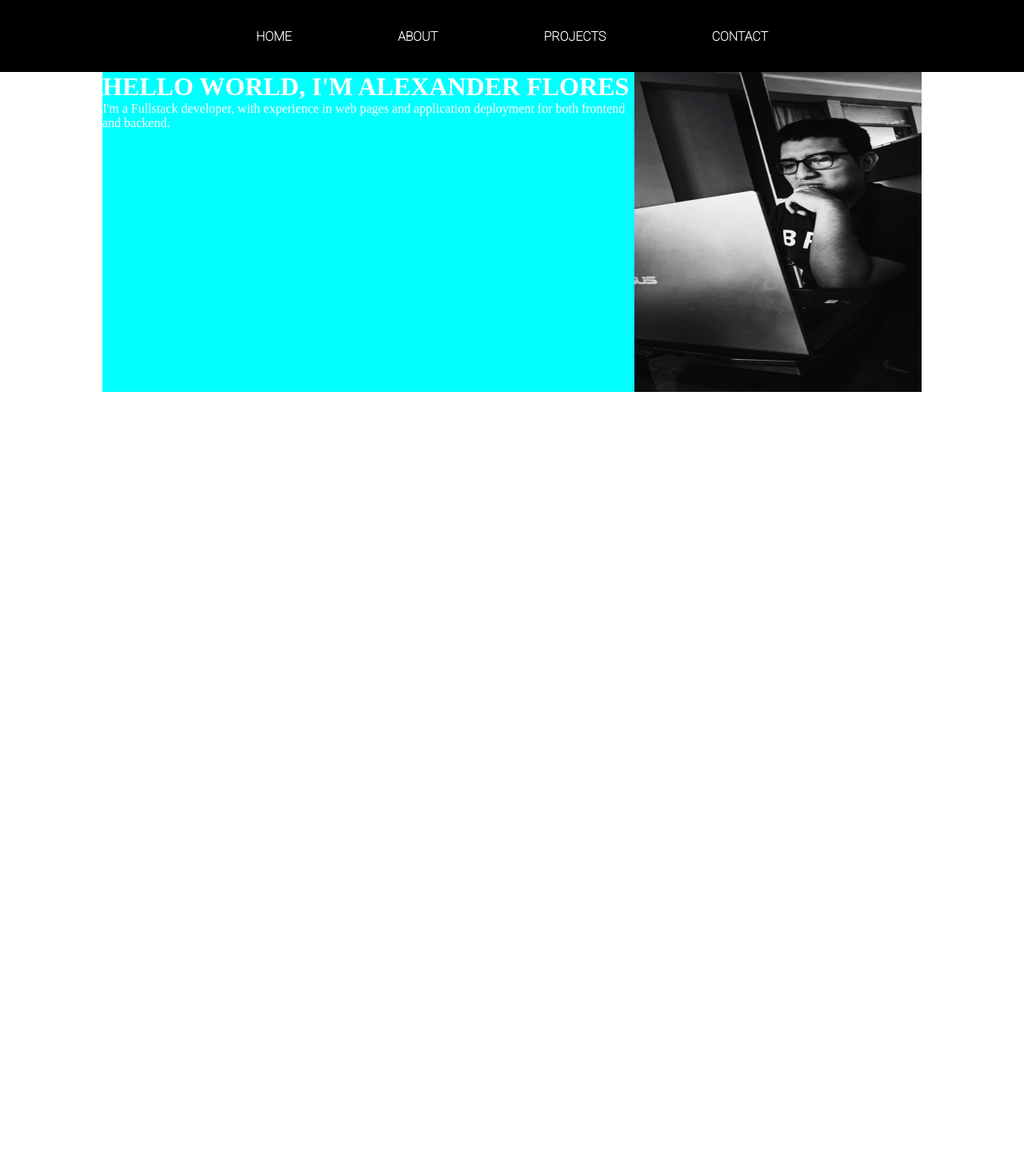
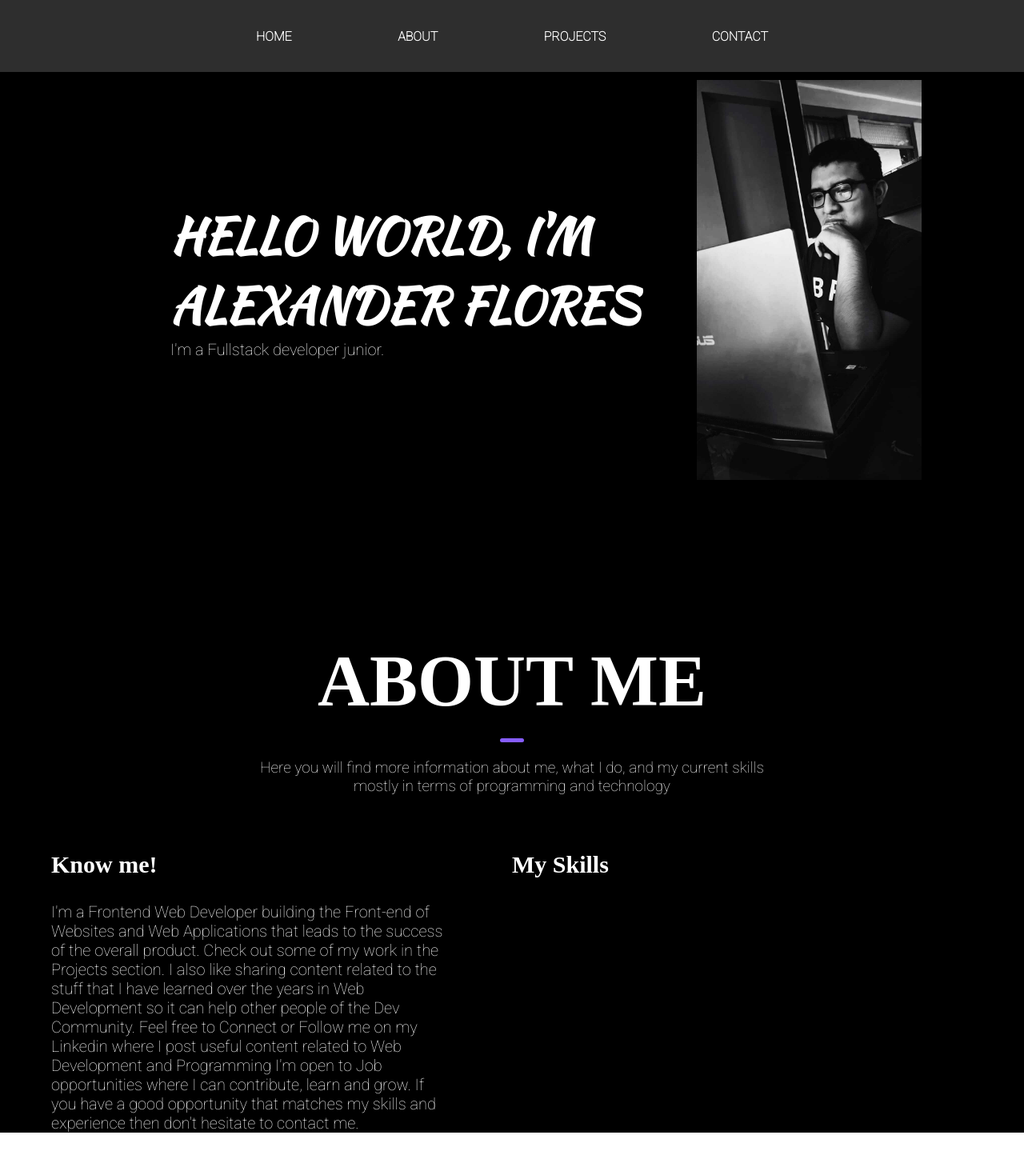
Before and after one commit to aleximate/PORTFOLIO-ANGULAR, an Angular app in the folder portfolio/: page / in a window 1280 px wide. Shown: the top 1454 px of the page at 80% size. Before the commit the page ends 800 px from the top, so only its background shows below. Built offline with nearby package versions, Linux system fonts and the light colour scheme.

Commit message:
feat: add styles and section about me

```diff
--- /dev/null
+++ b/portfolio/src/app/Components/about-me/about-me.component.html
@@ -0,0 +1,20 @@
+<div class="container">
+  <div class="container-1">
+    <h1>ABOUT ME</h1>
+    <div class="line"></div>
+    <p>Here you will find more information about me, what I do, and my current skills mostly in terms of programming and technology</p>
+  </div>
+  <div class="container-2">
+    <div class="container-3">
+      <h2>Know me!</h2>
+      <p class="text">I'm a Frontend Web Developer building the Front-end of Websites and Web Applications that leads to the success of the overall product. Check out some of my work in the Projects section.
+
+        I also like sharing content related to the stuff that I have learned over the years in Web Development so it can help other people of the Dev Community. Feel free to Connect or Follow me on my Linkedin where I post useful content related to Web Development and Programming
+
+        I'm open to Job opportunities where I can contribute, learn and grow. If you have a good opportunity that matches my skills and experience then don't hesitate to contact me.</p>
+    </div>
+    <div class="container-4">
+      <h2>My Skills</h2>
+    </div>
+  </div>
+</div>
--- /dev/null
+++ b/portfolio/src/app/Components/about-me/about-me.component.scss
@@ -0,0 +1,44 @@
+.container{
+  margin-top: 200px;
+}
+.container-1{
+  display: flex;
+  flex-direction: column;
+  align-items: center;
+  width: 50%;
+  margin: auto;
+}
+.container-2{
+  width: 90%;
+  display: grid;
+  grid-template-columns: 50% 50%;
+  margin: 70px auto ;
+}
+h1{
+  color: white;
+  font-size: 90px;
+}
+h2{
+  color: white;
+  font-size: 30px;
+}
+p{
+  color: white;
+  font-size: 19px;
+  font-family: 'Roboto', sans-serif;
+  text-align: center;
+}
+.line{
+  margin: 20px 0;
+  background-color: #865DFF;
+  border-radius: 15px;
+  height: 5px;
+  width: 30px;
+}
+.text{
+  margin-top: 30px;
+  margin-right: 80px;
+  text-align: left;
+  white-space: pre-wrap;
+  font-size: 20px;
+}
--- a/portfolio/src/app/Components/home/home.component.html
+++ b/portfolio/src/app/Components/home/home.component.html
@@ -1,10 +1,10 @@
 <div class="container">
   <div class="container-1">
-    <h1>HELLO WORLD, I'M ALEXANDER FLORES</h1>
-    <p>
-      I'm a Fullstack developer, with experience in web pages and application
-      deployment for both frontend and backend.
-    </p>
+    <div class="container-2">
+      <h1>HELLO WORLD, I'M ALEXANDER FLORES</h1>
+      <p>I'm a Fullstack developer junior.</p>
+    </div>
+    <img src="assets/img/perfil.jpg" />
   </div>
-  <img src="assets/img/perfil.jpg" />
+  <app-about-me></app-about-me>
 </div>
--- a/portfolio/src/app/Components/home/home.component.scss
+++ b/portfolio/src/app/Components/home/home.component.scss
@@ -1,21 +1,32 @@
 .container{
-  width: 80%;
-  display: flex;
   background-color: black;
-  margin: auto;
+  padding-top:100px;
+  .container-1{
+    width: 80%;
+    height: 500px;
+    display: flex;
+    margin: auto;
+    justify-content: center;
+  }
+  .container-2{
+    display: flex;
+    margin: 0 50px;
+    flex-direction: column;
+    justify-content: center;
+  }
+}
+h1,p{
+color: white;
+margin-left: 35px;
 }
 h1{
-  color: white;
+  font-family: 'Kaushan Script', cursive;
+  font-size: 60px;
 }
 p{
-  color: white;
+  font-family: 'Roboto', sans-serif;
+  font-size: 20px;
 }
-
 img{
-  width: 400px;
-  height: 400px;
+  width: 350px;
 }
-
-.container-1{
-  background-color: aqua;
-}
--- a/portfolio/src/app/Components/navbar/navbar.component.scss
+++ b/portfolio/src/app/Components/navbar/navbar.component.scss
@@ -3,7 +3,8 @@ nav{
   justify-content: center;
   width: 100%;
   height: 90px;
-  background-color: black;
+  background-color: #2E2E2E;
+  position: fixed;
 }
 ul{
   display: flex;
@@ -16,4 +17,14 @@ li{
   list-style: none;
   font-family: 'Roboto', sans-serif;
   font-weight: bold;
+  cursor: pointer;
+  transition: 0.2s;
 }
+
+li:hover{
+  color: #865DFF;
+  /*text-shadow: 0 0 5px #fff, 0 0 10px #fff, 0 0 15px #fff, 0 0 20px #ff00de, 0 0 25px #ff00de;
+  -webkit-text-fill-color: #F4ECFF;
+  -webkit-text-stroke-color:#C546F7;
+  -webkit-text-stroke-width:0.2px;*/
+}
--- a/portfolio/src/app/app.module.ts
+++ b/portfolio/src/app/app.module.ts
@@ -5,12 +5,14 @@ import { AppRoutingModule } from './app-routing.module';
 import { AppComponent } from './app.component';
 import { NavbarComponent } from './Components/navbar/navbar.component';
 import { HomeComponent } from './Components/home/home.component';
+import { AboutMeComponent } from './Components/about-me/about-me.component';
 
 @NgModule({
   declarations: [
     AppComponent,
     NavbarComponent,
-    HomeComponent
+    HomeComponent,
+    AboutMeComponent
   ],
   imports: [
     BrowserModule,
--- a/portfolio/src/index.html
+++ b/portfolio/src/index.html
@@ -12,6 +12,9 @@
       href="https://fonts.googleapis.com/css2?family=Roboto:wght@100&display=swap"
       rel="stylesheet"
     />
+    <link rel="preconnect" href="https://fonts.googleapis.com">
+    <link rel="preconnect" href="https://fonts.gstatic.com" crossorigin>
+    <link href="https://fonts.googleapis.com/css2?family=Kaushan+Script&display=swap" rel="stylesheet">
   </head>
   <body>
     <app-root></app-root>
```
Also changed, not shown: portfolio/src/app/Components/about-me/about-me.component.ts (added, +10 -0 lines), 1 other file (tests, documents, lock files or other folders).
